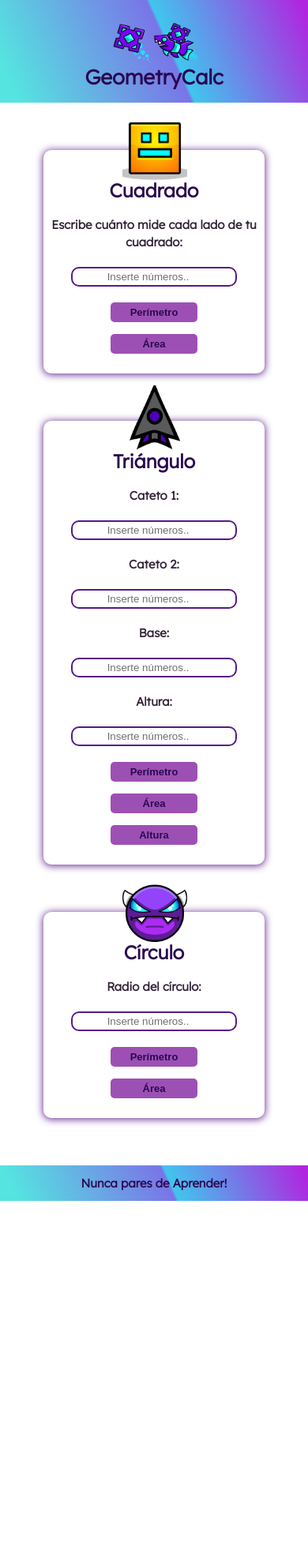
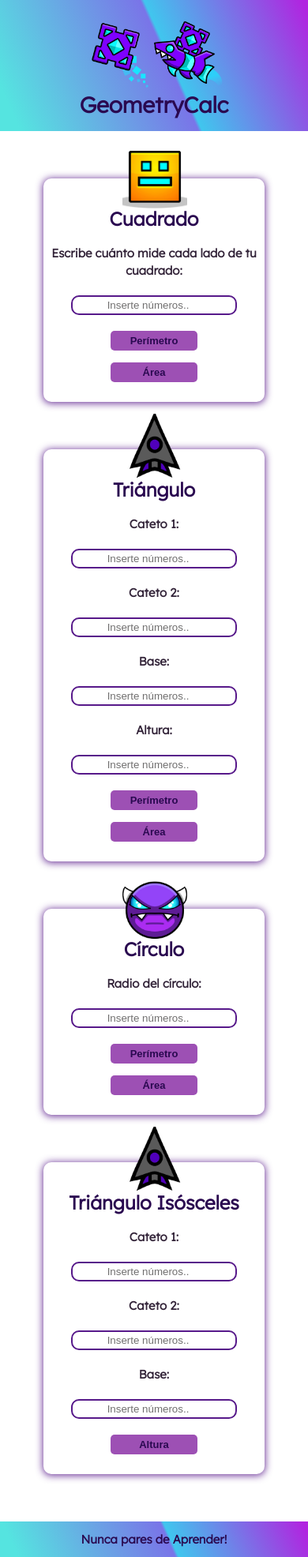
Before and after one commit to KevinChari/Geometr.io, a plain HTML site: page figuras.html in a window 390 px wide. Shown: the whole page at 79% size. Before the commit the page ends 1521 px from the top, so only its background shows below. Drawn offline with Linux system fonts and the light colour scheme.

Commit message:
Se añadio un triángulo más, se concluyo sus estilos, y completamos responsive a nuestro proyecto

```diff
--- /dev/null
+++ b/css/tablet.css
@@ -0,0 +1,7 @@
+.main__container {
+    width: 930px;
+    margin: 0 auto;
+    flex-direction: inherit;
+    flex-wrap: wrap;
+    justify-content: space-around;
+}
--- a/figuras.html
+++ b/figuras.html
@@ -5,7 +5,8 @@
     <meta http-equiv="X-UA-Compatible" content="IE=edge">
     <meta name="viewport" content="width=device-width, initial-scale=1.0">
     <title>Figuras geométricas | Curso Práctico de JavaScript</title>
-    <link rel="stylesheet" href="./css/style.css">
+    <link rel="stylesheet" href="./style.css">
+    <link rel="stylesheet" href="./css/tablet.css" media="(min-width: 930px)">
     <link rel="preconnect" href="https://fonts.googleapis.com">
     <link rel="preconnect" href="https://fonts.gstatic.com" crossorigin>
     <link href="https://fonts.googleapis.com/css2?family=Lexend+Deca:wght@300&display=swap" rel="stylesheet">
@@ -59,9 +60,6 @@
                 <button class="main__cuadrado-perimetro" type="button" onclick="calcularAreaTriangulo()">
                     Área
                 </button>
-                <button class="main__cuadrado-perimetro" type="button">
-                    Altura
-                </button>
             </form>
 
             <form class="main__cuadrado">
@@ -78,6 +76,26 @@
                     Área
                 </button>
             </form>
+
+            <form class="main__cuadrado">
+                <span class="product-detail--cuadrado-logo logo--triangulo"></span>
+                <h2>Triángulo Isósceles</h2>
+                <label for="InputTrianguloIso">
+                    Cateto 1:
+                </label>
+                <input id="InputTrianguloIso" type="number" placeholder="Inserte números..">
+                <label for="InputTrianguloIso2">
+                    Cateto 2:
+                </label>
+                <input id="InputTrianguloIso2" type="number" placeholder="Inserte números..">
+                <label for="InputTrianguloIso3">
+                    Base:
+                </label>
+                <input id="InputTrianguloIso3" type="number" placeholder="Inserte números..">
+                <button class="main__cuadrado-perimetro" type="button" onclick="calcularAlturaTriangulo()">
+                    Altura
+                </button>
+            </form>
         </section>
     </main>
     <footer>
--- a/figuras.js
+++ b/figuras.js
@@ -41,6 +41,16 @@ function perimetroTriangulo(lado1, lado2, base) {
 
 function areaTriangulo(base, altura) {
     return (base * altura) / 2;
+}
+
+function altura22(lado1, lado2, base) {
+    if(lado1 === lado2 && lado1 != base){
+        const altTriIso = Math.sqrt((lado1**2) - (base**2/ 4));
+        return(`La altura del triángulo isósceles es de ${altTriIso} centimetros`)
+    }
+    else{
+        return('No es un triángulo isósceles. OJO: Para que sea un triángulo isósceles los lados deben tener un valor igual')
+    }
 }
 //console.log("El área del triángulo es: " + areaTriangulo + "cm^2");
 
@@ -133,3 +143,19 @@ function calcularAreaCirculo() {
     const area = areaCirculo(valuecir);
     alert(area);
 }
+
+// Aquí el HTML del Triángulo Isósceles
+
+function calcularAlturaTriangulo(){
+    const inputTri1 = document.getElementById("InputTrianguloIso");
+    const inputTri2 = document.getElementById("InputTrianguloIso2");
+    const inputTri3 = document.getElementById("InputTrianguloIso3");
+    const valueTri1 = Number(inputTri1.value);
+    const valueTri2 = Number(inputTri2.value);
+    const valueTri3 = Number(inputTri3.value);
+
+    const alturaTriI = altura22(valueTri1, valueTri2, valueTri3);
+    alert(alturaTriI);
+    /* const valorTri = calcAlt(valueTri1, valueTri2, valueTri3);
+    alert(valorTri); */
+}
--- a/css/style.css
+++ b/style.css
@@ -26,8 +26,8 @@ header {
     flex-direction: column;
     width: 100%;
     min-width: 320px;
-    height: 130px;
-    /* border-bottom: 1px solid var(--bordes); */
+    height: auto;
+    padding: 20px;
     text-align: center;
     justify-content: center;
     align-items: center;
@@ -35,14 +35,13 @@ header {
 }
 
 header img{
-    width: 130px;
-    height: 60px;
-    margin-top: 5px;
+    width: 200px;
+    height: 100px;
     align-self: center;
 }
 
 header h1 {
-    font-size: 2.6rem;
+    font-size: 2.8rem;
     font-weight: bold;
     line-height: 2.6rem;
     color: var(--tiulos);
@@ -84,14 +83,14 @@ main {
     height: 73px;
     top: -35px;
     left: calc(50% - 40px);
-    background-image: url(../assets/imgs/cuadrado.png);
+    background-image: url(./assets/imgs/cuadrado.png);
     background-size: cover;
     background-position: center;
     background-repeat: no-repeat;
 }
 
 .logo--triangulo {
-    background-image: url(../assets/imgs/triang.gif);
+    background-image: url(./assets/imgs/triang.gif);
     width: 70px;
     height: 82px;
     top: -45px;
@@ -99,7 +98,7 @@ main {
 }
 
 .logo--circulo {
-    background-image: url(../assets/imgs/circulo.png);
+    background-image: url(./assets/imgs/circulo.png);
 }
 
 .main__cuadrado h2 {
```
